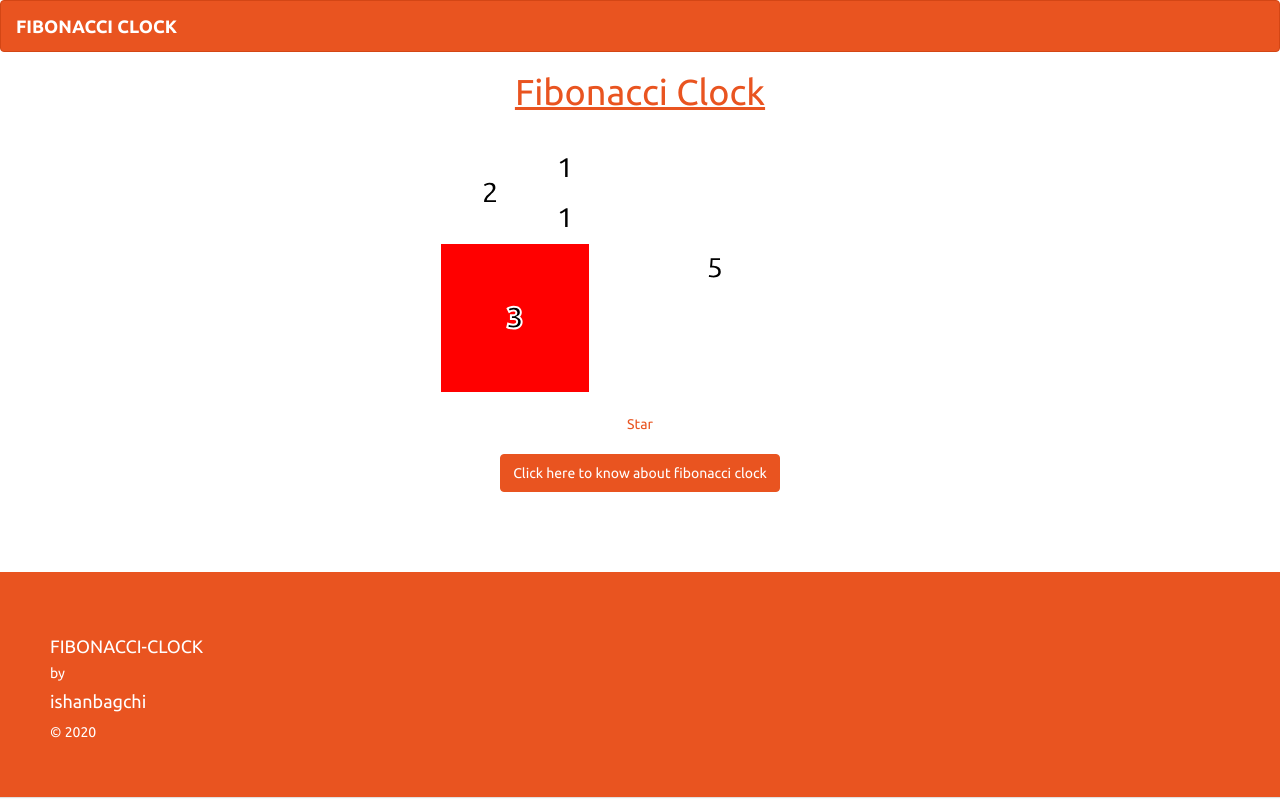
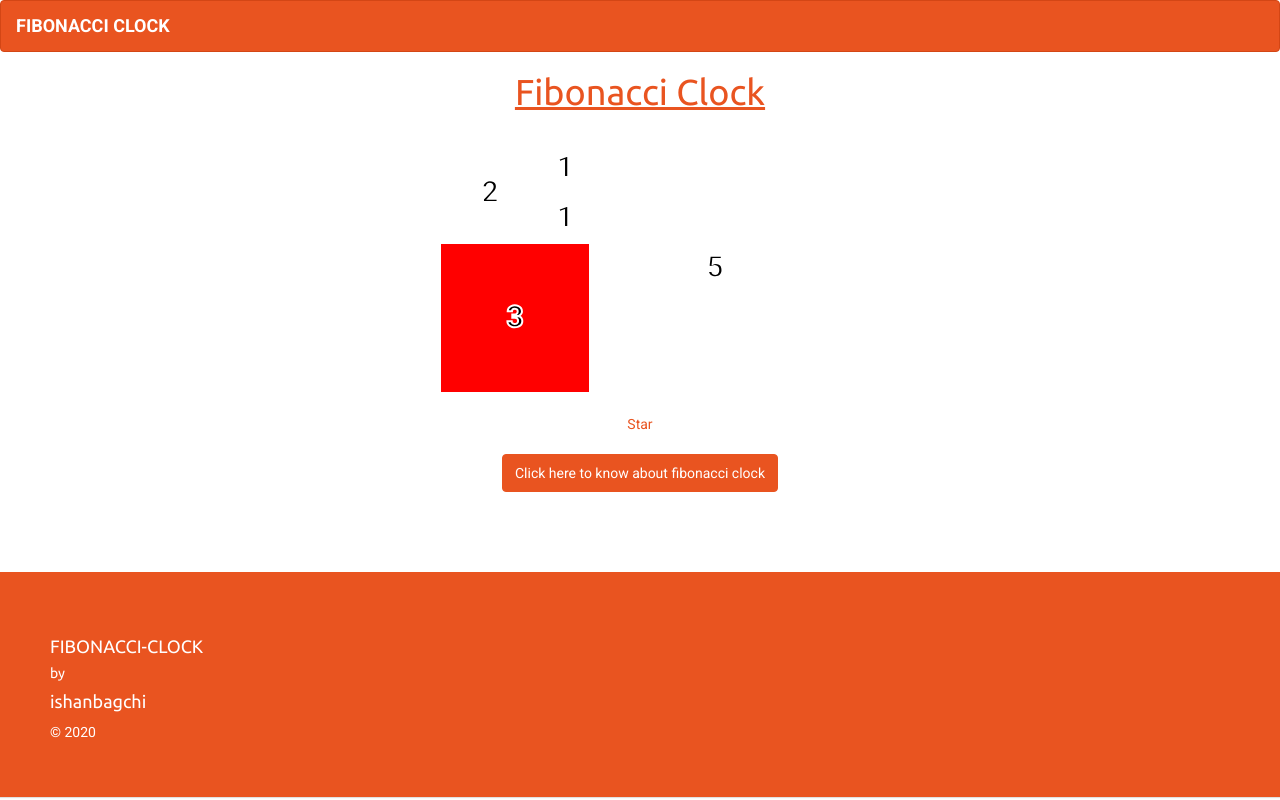
Before and after one commit to ishanbagchi/fibonacci-clock, a plain HTML site: page index.html in a window 1280 px wide. Drawn offline with Linux system fonts and the light colour scheme.

Commit message:
Added Roboto font

```diff
--- a/index.css
+++ b/index.css
@@ -1,3 +1,7 @@
+body {
+	font-family: 'Roboto', sans-serif !important;
+}
+
 .ratio1 {
   height: 50px;
   width: 50px;
--- a/index.html
+++ b/index.html
@@ -5,6 +5,7 @@
     <meta name="viewport" content="width=device-width">
     <title>fibonacci clock</title>
     <link href="index.css" rel="stylesheet" type="text/css" />
+    <link href="https://fonts.googleapis.com/css2?family=Roboto:wght@300;400;700&display=swap" rel="stylesheet">
     <link href="bootstrap.unity.css" rel="stylesheet" type="text/css" />
   </head>
   <body>
```
